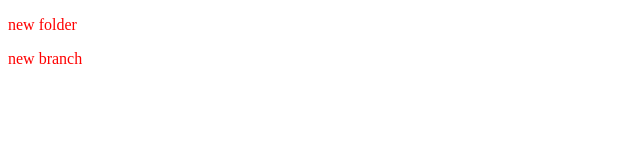
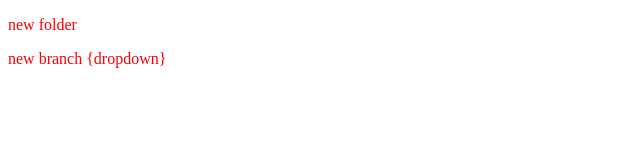
Before and after one commit to abdulazizyousufzai/local, a plain HTML site: page index.html in a window 1280 px wide. Shown: the full height of the page, 0-640 px from the left. Drawn offline with Linux system fonts and the light colour scheme.

Commit message:
add dropdown

```diff
--- a/index.html
+++ b/index.html
@@ -8,6 +8,6 @@
 </head>
 <body>
     <p>new folder</p>
-    <p>new branch</p>
+    <p>new branch {dropdown}</p>
 </body>
 </html>
```
